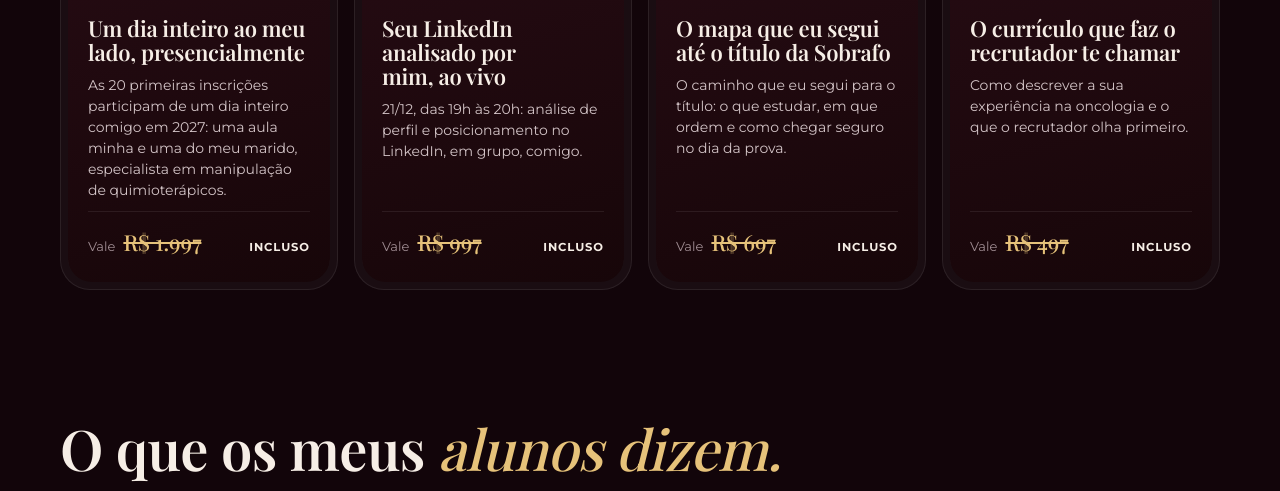
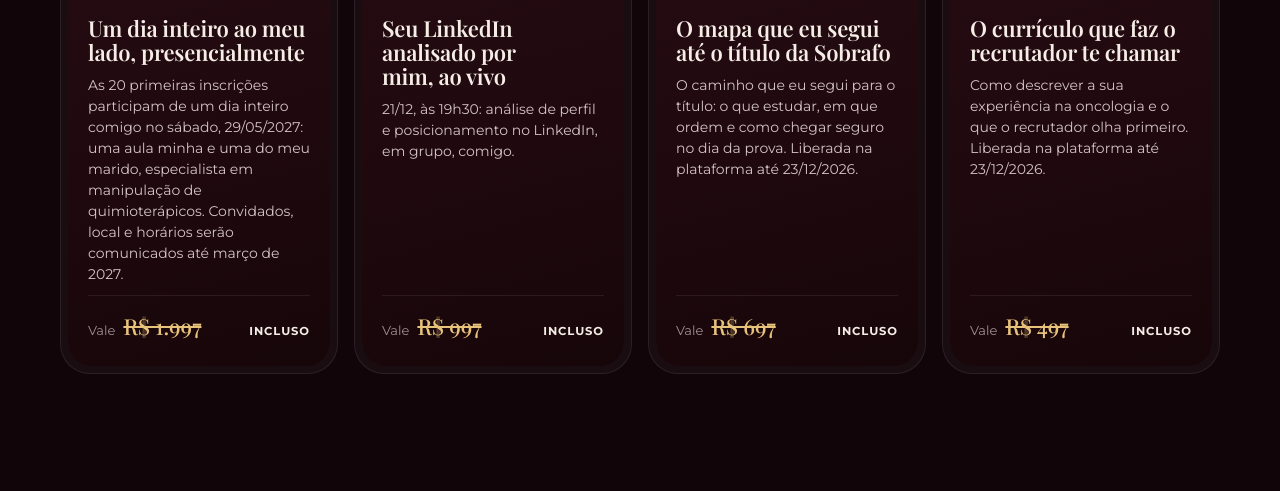
Before and after one commit to alexandrefariasdesa/oncoclass, a plain HTML site: page 2-0/index.html in a window 1280 px wide. Shown: the part 7297-7788 px from the top of the page. Drawn offline with nearby package versions, Linux system fonts and the light colour scheme; a web font is replaced by a local one.

Commit message:
Black 2.0: datas dos bônus (LinkedIn 21/12 19h30, Sobrafo e currículo até 23/12, imersão 29/05/2027)
Co-Authored-By: Claude Opus 5.5 <noreply@anthropic.com>

```diff
--- a/2-0/index.html
+++ b/2-0/index.html
@@ -674,10 +674,10 @@ fbq('init','1606696444389111');fbq('track','PageView');
   var CHECKOUT={black_live:'https://pay.hub.la/10z8697xrNVLxmw49dKz',black_pos:'https://pay.hub.la/5xhif7pwufyhIcBZLs4i',aluna_live:'https://pay.hub.la/VSvnyeilkSEJTWL8iOe2',aluna_pos:'https://pay.hub.la/fRzBRZ5oGFMQ4ds1vjKL'};
   var T={abre:Date.parse('2026-11-30T19:30:00-03:00'),live:Date.parse('2026-11-30T22:00:00-03:00'),fim:Date.parse('2026-12-04T23:59:59-03:00')};
   var BONUS=[
-    {ate:'2026-11-30T22:00:00-03:00',quando:'Só na live',img:'b-imersao.jpg',t:'Um dia inteiro ao meu lado, presencialmente',d:'As 20 primeiras inscrições participam de um dia inteiro comigo em 2027: uma aula minha e uma do meu marido, especialista em manipulação de quimioterápicos.',v:1997},
-    {ate:'2026-11-30T23:59:59-03:00',quando:'Até 30/11, 23h59',img:'b-linkedin.jpg',t:'Seu LinkedIn analisado por mim, ao vivo',d:'21/12, das 19h às 20h: análise de perfil e posicionamento no LinkedIn, em grupo, comigo.',v:997},
-    {ate:'2026-12-01T23:59:59-03:00',quando:'Até 01/12, 23h59',img:'b-sobrafo.jpg',t:'O mapa que eu segui até o título da Sobrafo',d:'O caminho que eu segui para o título: o que estudar, em que ordem e como chegar seguro no dia da prova.',v:697},
-    {ate:'2026-12-02T23:59:59-03:00',quando:'Até 02/12, 23h59',img:'b-curriculo.jpg',t:'O currículo que faz o recrutador te chamar',d:'Como descrever a sua experiência na oncologia e o que o recrutador olha primeiro.',v:497}
+    {ate:'2026-11-30T22:00:00-03:00',quando:'Só na live',img:'b-imersao.jpg',t:'Um dia inteiro ao meu lado, presencialmente',d:'As 20 primeiras inscrições participam de um dia inteiro comigo no sábado, 29/05/2027: uma aula minha e uma do meu marido, especialista em manipulação de quimioterápicos. Convidados, local e horários serão comunicados até março de 2027.',v:1997},
+    {ate:'2026-11-30T23:59:59-03:00',quando:'Até 30/11, 23h59',img:'b-linkedin.jpg',t:'Seu LinkedIn analisado por mim, ao vivo',d:'21/12, às 19h30: análise de perfil e posicionamento no LinkedIn, em grupo, comigo.',v:997},
+    {ate:'2026-12-01T23:59:59-03:00',quando:'Até 01/12, 23h59',img:'b-sobrafo.jpg',t:'O mapa que eu segui até o título da Sobrafo',d:'O caminho que eu segui para o título: o que estudar, em que ordem e como chegar seguro no dia da prova. Liberada na plataforma até 23/12/2026.',v:697},
+    {ate:'2026-12-02T23:59:59-03:00',quando:'Até 02/12, 23h59',img:'b-curriculo.jpg',t:'O currículo que faz o recrutador te chamar',d:'Como descrever a sua experiência na oncologia e o que o recrutador olha primeiro. Liberada na plataforma até 23/12/2026.',v:497}
   ];
   var EV=[
     ['2027-01-27','t','Aula técnica 1','ao vivo'],['2027-01-30','c','Convidado: manipulação de antineoplásicos','gravada, disponível até'],
```
